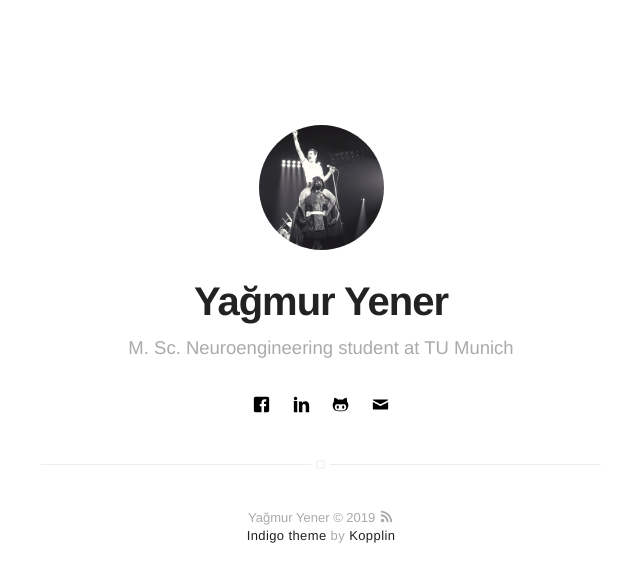
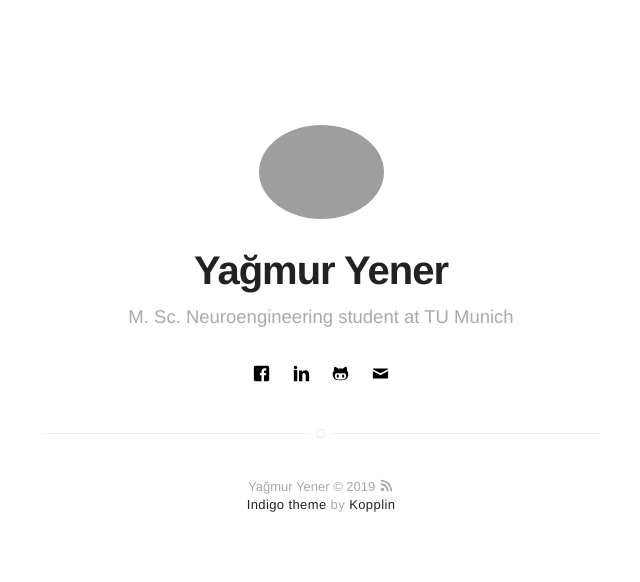
Before and after one commit to reneyagmur/reneyagmur.github.io, a Jekyll site: the page built from index.html, in a window 1280 px wide. Shown: the top 582 px of the page, without its empty margins (319-959 px from the left). Built offline with Jekyll 4.4.1, drawn with Linux system fonts in a browser that asks for light colours.

Commit message:
Update _config.yml

```diff
--- a/_config.yml
+++ b/_config.yml
@@ -8,7 +8,7 @@ bio: M. Sc. Neuroengineering student at TU Munich
 # if it's an external image, update below for true
 # better with square images
 external-image: false
-picture: assets/images/queen3.jpg
+picture: assets/images/yener\ pp.jpg
 
 # If you want to include your resume, set to true
 # and specify source (external or local).
```
